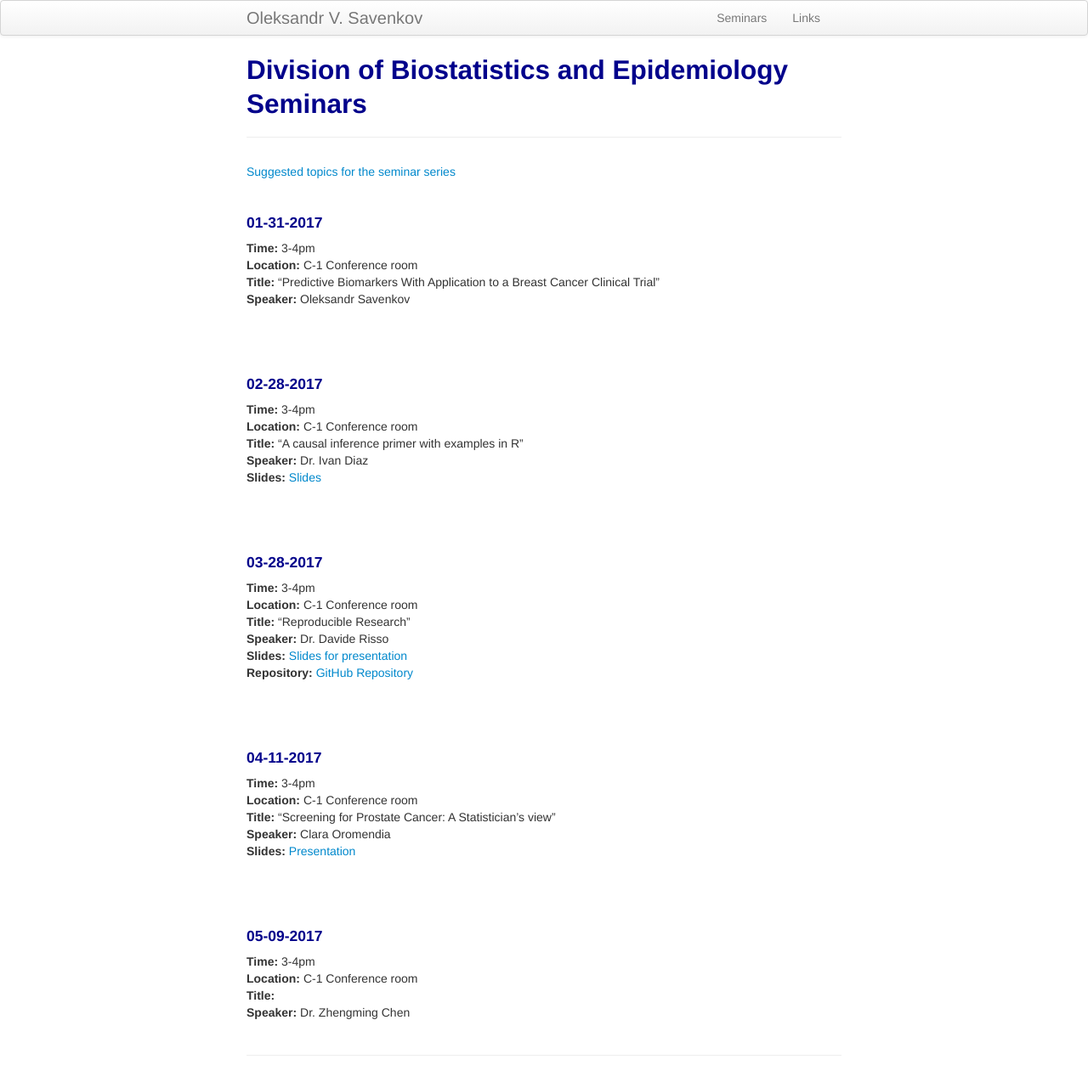
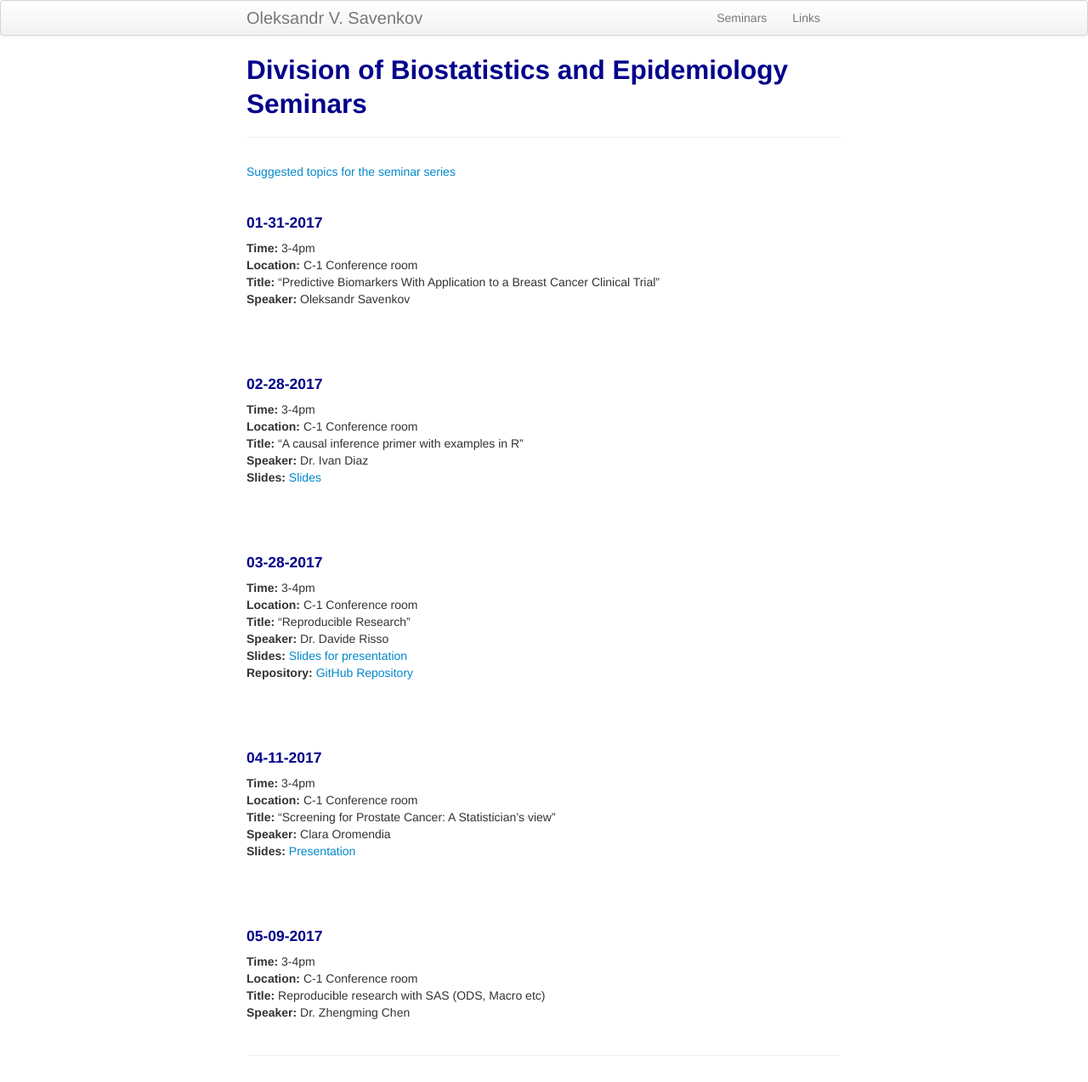
Before and after one commit to ovsavenkov/ovsavenkov.github.io, a Jekyll site: the page built from seminars.md, in a window 1280 px wide. Shown: the whole page at 85% size. Built offline with Jekyll 4.4.1, drawn with Linux system fonts in a browser that asks for light colours.

Commit message:
Add seminar title

```diff
--- a/seminars.md
+++ b/seminars.md
@@ -56,5 +56,5 @@ description: Division of Biostatistics and Epidemiology Seminars
 #### 05-09-2017
 **Time:** 3-4pm \\
 **Location:** C-1 Conference room \\
-**Title:**                        \\
+**Title:** Reproducible research with SAS (ODS, Macro etc)   \\
 **Speaker:** Dr. Zhengming Chen
```
